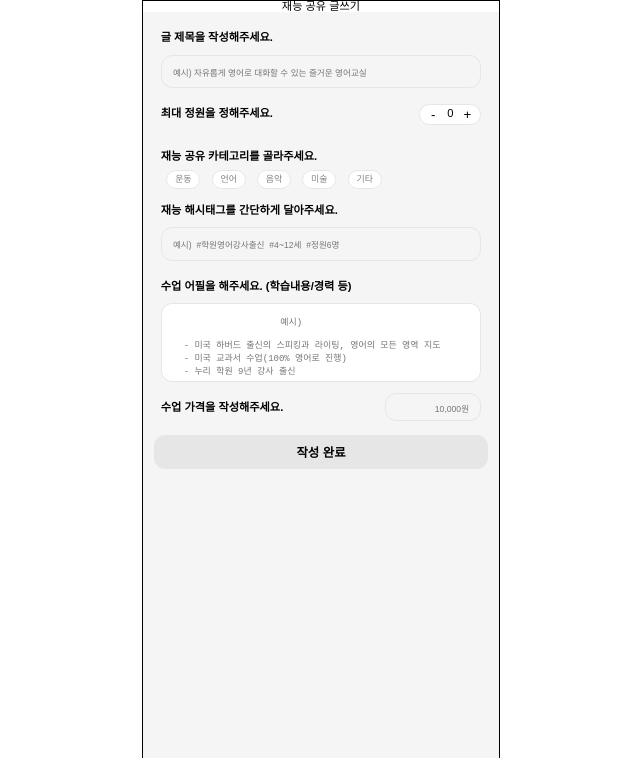
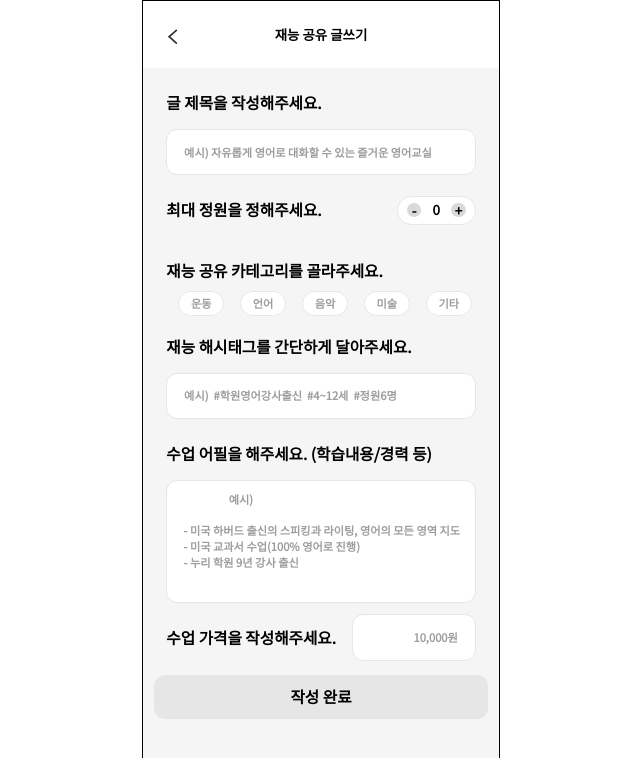
Before and after one commit to silver0108/Frontend, a React (Vite) app: page /writing in a window 1280 px wide. Shown: the top 758 px of the page, without its empty margins (319-959 px from the left). Built offline with nearby package versions, Linux system fonts and the light colour scheme; the HTML template or start-up script is replaced by a standard one.

Commit message:
[ refactor ] 폰트 수정

```diff
--- a/src/pages/Writing.tsx
+++ b/src/pages/Writing.tsx
@@ -1,5 +1,6 @@
 import styled from 'styled-components';
 import { useState, useEffect } from 'react';
+import TopBar from '../components/common/TopBar';
 
 const Writing = () => {
 
@@ -18,7 +19,7 @@ const Writing = () => {
 
 
   useEffect(() => {
-    if (title && category && hashtag && appeal && price !== undefined && price !== 0 && num > 0 && num <= 10) {
+    if (title && category && hashtag && appeal && price !== undefined && price !== 0 && num > 0 && num <= 6) {
       setIsComplete(true);
     } else {
       setIsComplete(false);
@@ -37,7 +38,7 @@ const Writing = () => {
   };
 
   const handleIncreaseButton = () => {
-    setNum(num < 10 ? (num) => num + 1 : 10);
+    setNum(num < 6 ? (num) => num + 1 : 6);
   }
 
   const handleDecreaseButton = () => {
@@ -76,9 +77,7 @@ const Writing = () => {
 
   return (
     <St.WritingWrapper>
-      <h3 style={{textAlign:"center"}}>
-        재능 공유 글쓰기
-      </h3>
+      <TopBar message="재능 공유 글쓰기"/>
 
       <St.WritingContainer>
         <St.WritingBox>
@@ -102,9 +101,9 @@ const Writing = () => {
               <St.CountButton onClick={handleDecreaseButton}>
                 -
               </St.CountButton>
-              <div style={{margin:"0 0.6rem"}}>
+              <St.CountNum>
                 {num}
-              </div>
+              </St.CountNum>
               <St.CountButton onClick={handleIncreaseButton}>
                 +
               </St.CountButton>
@@ -159,7 +158,7 @@ const Writing = () => {
             <St.WritingHeader>
               수업 가격을 작성해주세요.
             </St.WritingHeader>
-            <St.WritingInput style={{width: "30%", height: "2.5rem", textAlign: "end"}}
+            <St.WritingInput style={{width: "40%",textAlign: "end"}}
             placeholder='10,000원'
             value={price !== undefined ? price.toString() : ''}
             onChange={handlePrice}
@@ -201,7 +200,7 @@ const St = {
   `,
   WritingBox: styled.div`
     //width: 100%;
-    padding: 0 1rem;
+    padding: 0 1.5rem;
   `,
   WritingSection: styled.div`
     margin: 0rem 0.6rem;
@@ -211,18 +210,17 @@ const St = {
     flex-direction: column;
   `,
   WritingHeader: styled.div`
-    margin: 1rem 0;
-    // font-size: 1.11rem;
-    font-weight: bold;
+    margin: 1.5rem 0;
+    ${({ theme }) => theme.fonts.body03};
   `,
   WritingPersonnelContainer: styled.div`
-    padding: 0.2rem 0.5rem;
+    padding: 0.5rem 0.8rem;
 
     display: flex;
     align-items: center;
 
     border: 0.01rem solid #E6E6E6;
-    border-radius: 1rem;
+    border-radius: 2rem;
 
     background-color: white;
   `,
@@ -230,22 +228,26 @@ const St = {
   WritingCategoryContainer: styled.div`
     display: flex;
     flex-direction: row;
+    justify-content: space-around;
   `,
   RadioBoxContainer: styled.div`
   `,
   WritingInput: styled.input`
     height: 3rem;
-    padding: 0 1rem;
+    padding: 2rem 1.5rem;
 
     border: 0.1rem solid #E6E6E6;
     border-radius: 1rem;
 
+    background-color: white;
+
     &::placeholder {
-      font-size: 0.77rem;
+      ${({ theme }) => theme.fonts.body07};
+      color: #9D9D9D;
     }
   `,
   WrtingTextArea: styled.textarea`
-    height: 7rem;
+    height: 11rem;
     padding: 1rem 1rem;
 
     border: 0.1rem solid #E6E6E6;
@@ -254,7 +256,8 @@ const St = {
     resize: none;
 
     &::placeholder {
-      font-size: 0.8rem;
+      ${({ theme }) => theme.fonts.body07};
+      color: #9D9D9D;
     }
   `,
   CountButton: styled.button`
@@ -264,41 +267,49 @@ const St = {
     border: none;
     border-radius: 50%;
 
+    background-color: #D9D9D9;
+
+    ${({ theme }) => theme.fonts.body06};
+
     &:active {
       box-shadow: 3px 2px 22px 1px rgba(0, 0, 0, 0.24);
     }
   `,
+  CountNum: styled.div`
+    margin: 0 1rem;
+
+    ${({ theme }) => theme.fonts.body06};
+  `,
   RadioBoxInput: styled.input.attrs({type: 'radio', name: 'category'})`
-    position: absolute;
+    // position: absolute;
 
     clip: rect(0, 0, 0, 0);
   `,
 
   RadioBoxSpan: styled.label<{ selected: boolean }>`
-    margin: 0 0.5rem;
-    padding: 0.3rem 0.7rem;
+    padding: 0.3rem 1.06rem;
 
     border: 0.1rem solid #E6E6E6;
     border-radius: 50px;
     border-color: ${(props) => (props.selected ? "#FBD262" : "#E6E6E")};
 
     background-color: ${(props) => (props.selected ? "#FEFBE8" : "white")};
-    color: ${(props) => (props.selected ? "black" : "gray")};
+    color: ${(props) => (props.selected ? "black" : "#9D9D9D")};
 
-    font-size: 0.8rem;
+    ${({ theme }) => theme.fonts.body07};
 
     cursor: pointer;
   `,
 
   WritingCompleteButton: styled.button<{ disabled: boolean }>`
-    height: 3rem;
+    // height: 3rem;
     margin: 1rem;
+    padding: 1.2rem 1.5rem;
 
     border: none;
     border-radius: 1rem;
 
-    font-size: 1.11rem;
-    font-weight: bold;
+    ${({ theme }) => theme.fonts.body03};
 
     background-color: ${(props) => (props.disabled ? "#E6E6E6" : "#FBD262")};
     color: black;
```
